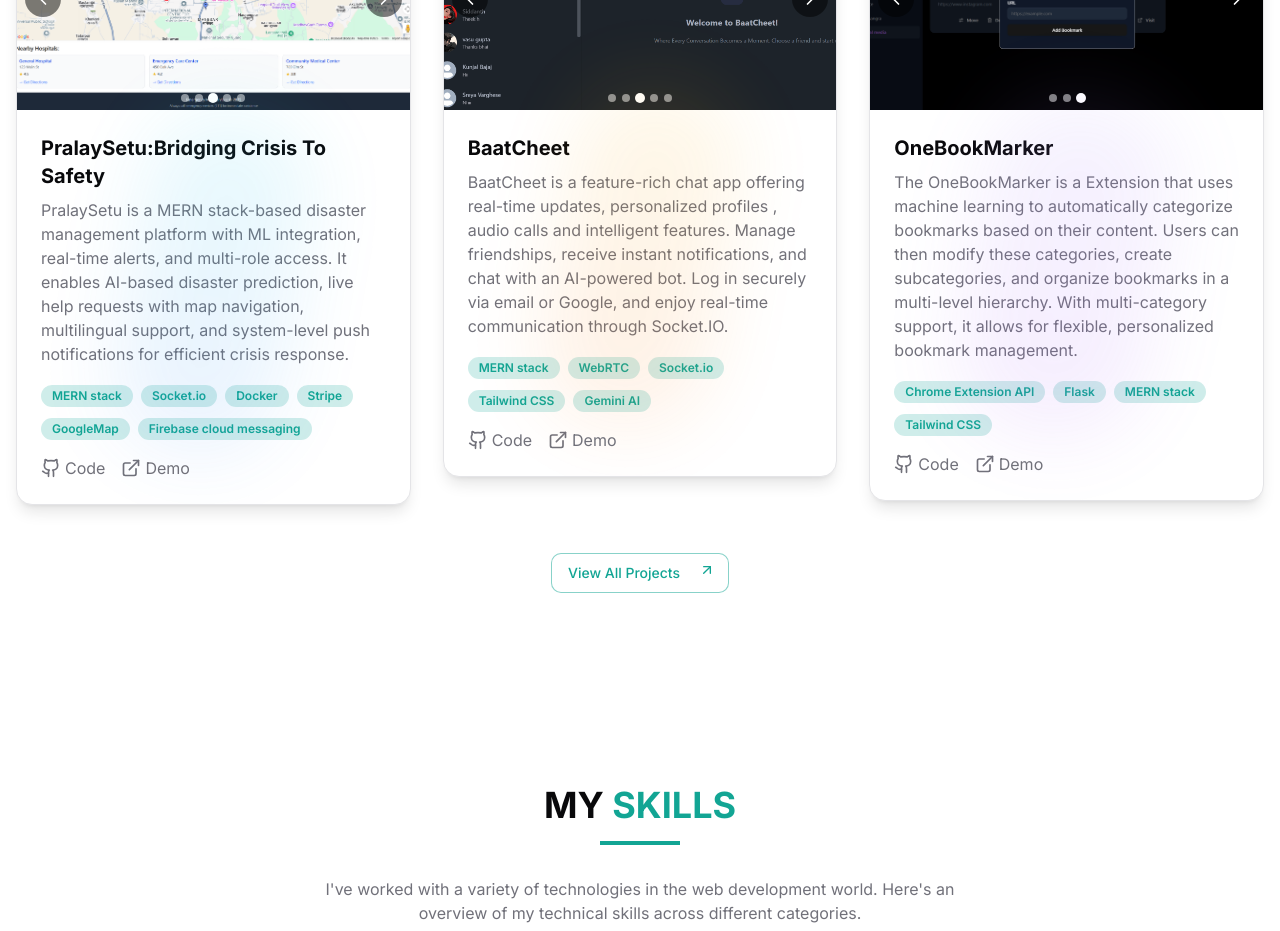
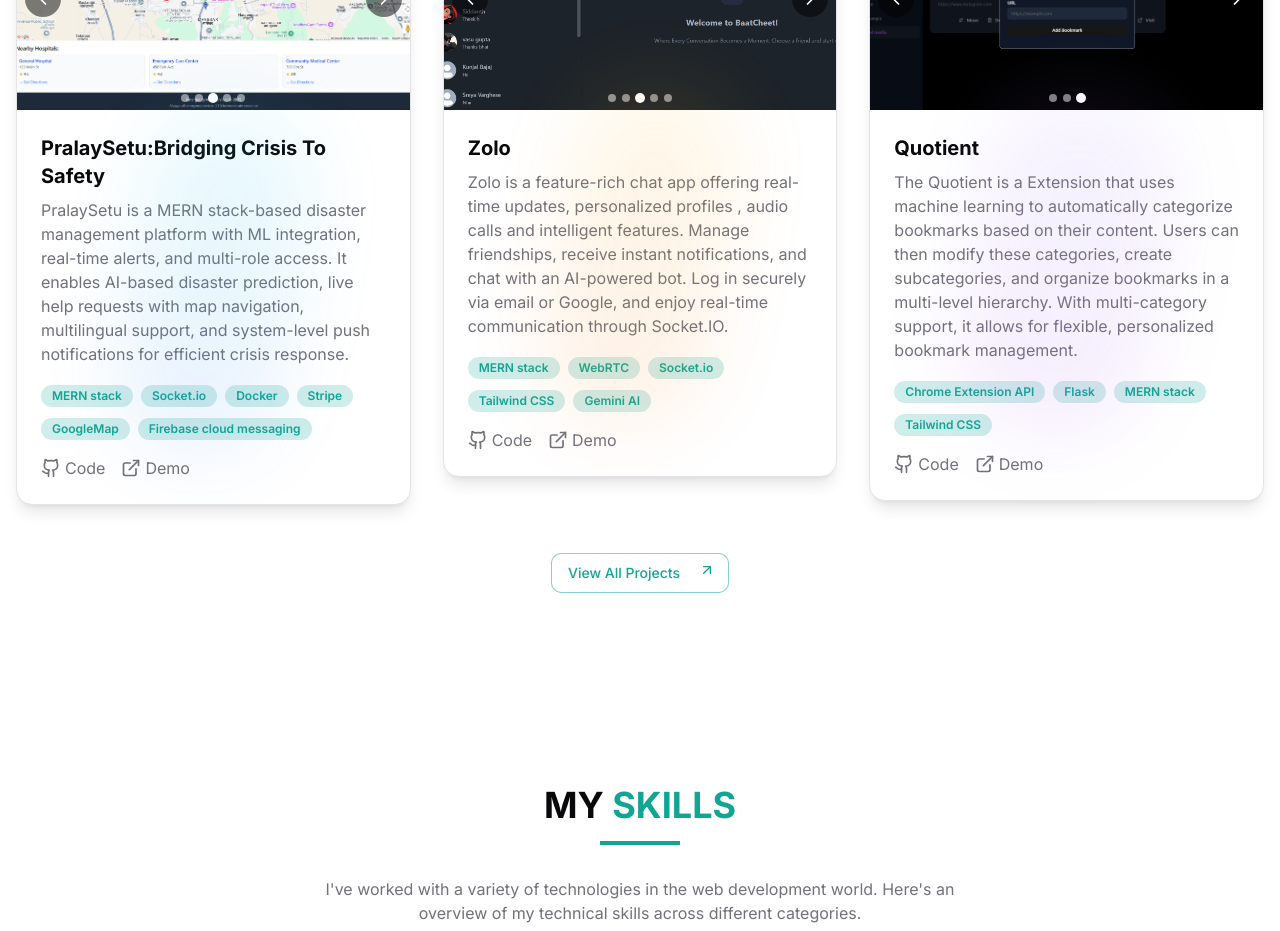
Before and after one commit to kshitijgupta0707/kshitijgupta, a Next.js app: page / in a window 1280 px wide. Shown: the part 2620-3551 px from the top of the page. Built offline with nearby package versions, Linux system fonts and the light colour scheme.

Commit message:
Change the name of project

```diff
--- a/components/sections/projects-section.tsx
+++ b/components/sections/projects-section.tsx
@@ -322,8 +322,8 @@ export default function ProjectsSection() {
     },
     {
       id: 2,
-      title: "BaatCheet",
-      description: `BaatCheet is a feature-rich chat app offering
+      title: "Zolo",
+      description: `Zolo is a feature-rich chat app offering
       real-time updates, personalized profiles , audio calls and intelligent features.
        Manage friendships, receive instant notifications, and chat with an AI-powered bot.
        Log in securely via email or Google, and enjoy real-time communication through Socket.IO.
@@ -343,8 +343,8 @@ export default function ProjectsSection() {
     },
     {
       id: 3,
-      title: "OneBookMarker",
-      description: `The OneBookMarker is a Extension that
+      title: "Quotient",
+      description: `The Quotient is a Extension that
        uses machine learning to automatically categorize bookmarks based on their content.
        Users can then modify these categories, create subcategories, and organize bookmarks
        in a multi-level hierarchy.
```
